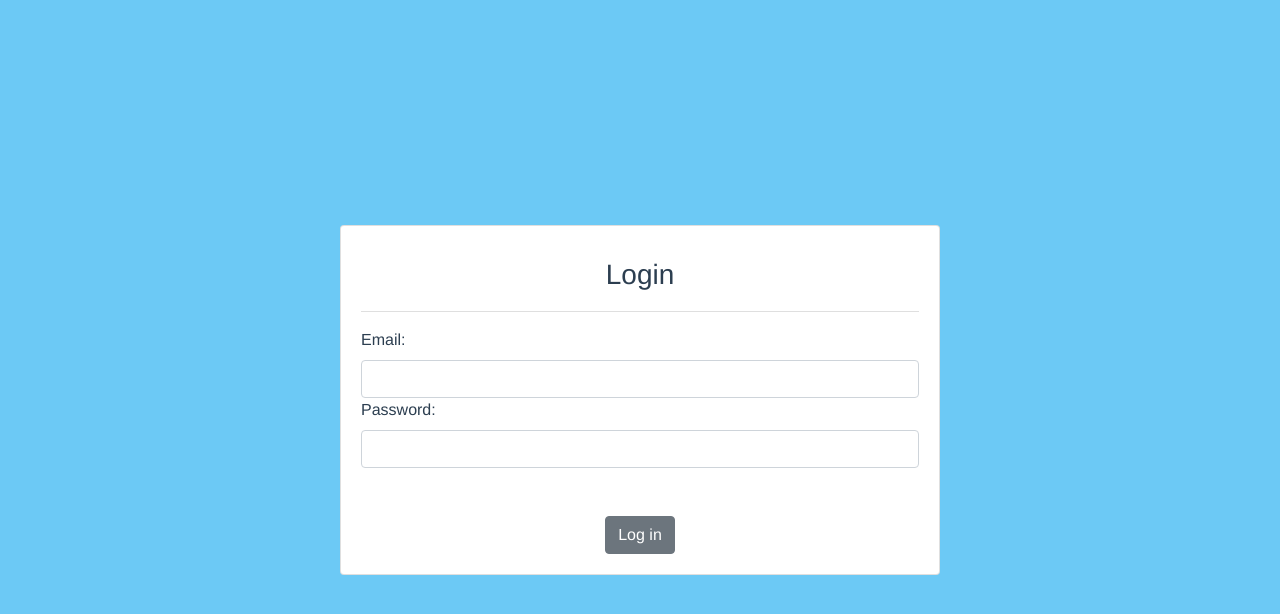
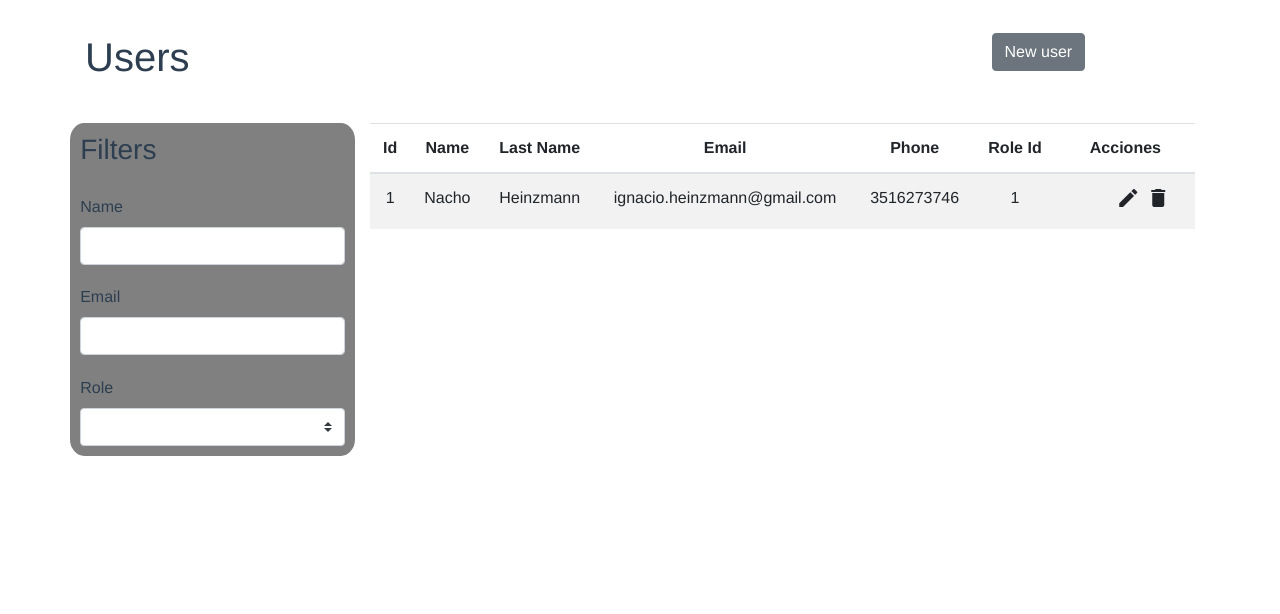
Before and after one commit to ingenieros2/UserManagement2, a Vue app: page / in a window 1280 px wide. Shown: the top 614 px of the page. Built offline with nearby package versions, Linux system fonts and the light colour scheme.

Commit message:
rollback app.vue

```diff
--- a/src/App.vue
+++ b/src/App.vue
@@ -1,30 +1,10 @@
 <template>
-<div id="app">
-    <div v-if="!this.getIsLogged">
-        <Login />
-    </div>
-    <div v-else>
-      <router-view/>
-    </div>
+  <div id="app">
+    <link href="https://fonts.googleapis.com/icon?family=Material+Icons"
+      rel="stylesheet">
+    <router-view/>
   </div>
 </template>
-
-<script>
-import Login from './views/Login'
-import { mapGetters } from 'vuex'
-
-export default {
-  name: 'App',
-  components: {
-    Login
-  },
-  computed: {
-    ...mapGetters({
-      getIsLogged: 'getIsLogged'
-    })
-  }
-}
-</script>
 
 <style>
 
```
